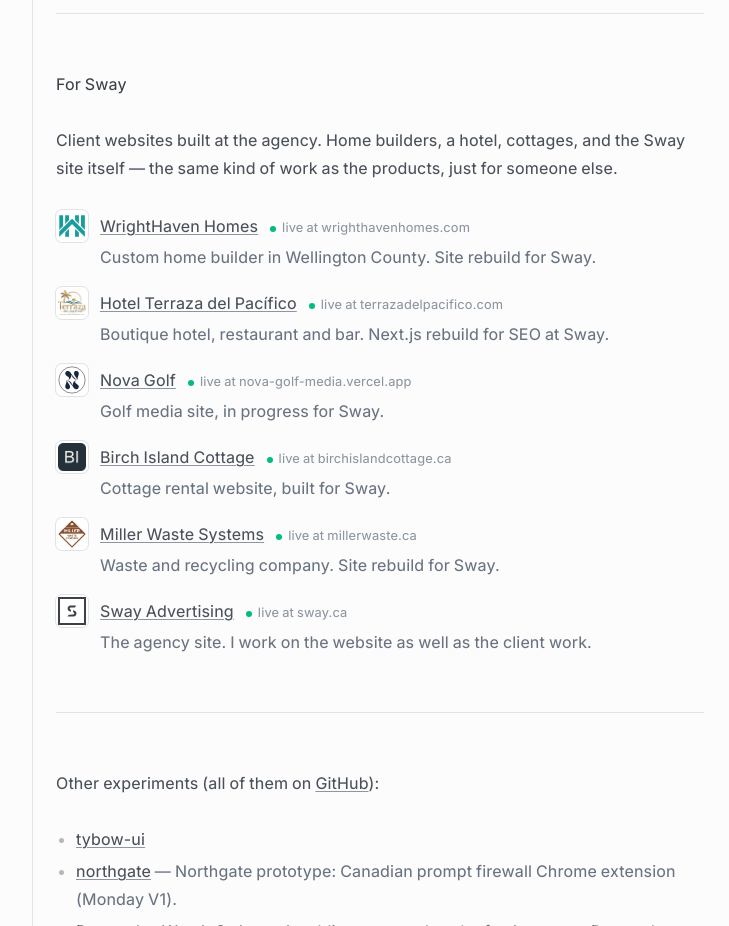
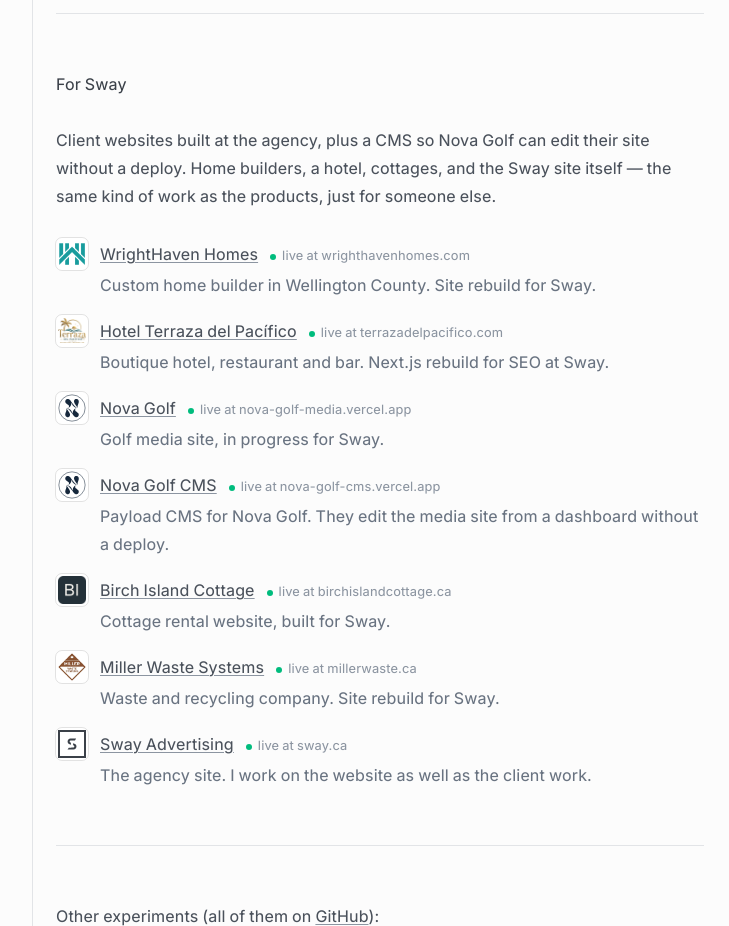
Before and after one commit to tysongreenan/tyson, a Next.js app: page /projects in a window 1280 px wide. Shown: the part 860-1786 px from the top of the page, without its empty margins (112-841 px from the left). Built offline with nearby package versions, Linux system fonts and the light colour scheme; no server answers.

Commit message:
Add Nova Golf CMS to the Sway client list
Payload dashboard so Nova Golf can edit the media site without a deploy.

```diff
--- a/app/page.tsx
+++ b/app/page.tsx
@@ -16,9 +16,9 @@ export default function About() {
         static codes are free and stay in the browser. They are the tools I wished existed, so I shipped them.
       </p>
       <p className="mt-7">
-        The other half of the job is client sites at Sway: a custom home builder, a hotel, cottages, and the agency
-        site itself. I care about search — including how those sites show up in AI answers — and about software that
-        marketing teams will actually use.
+        The other half of the job is client sites at Sway: a custom home builder, a hotel, cottages, a CMS for a golf
+        media site, and the agency site itself. I care about search — including how those sites show up in AI answers
+        — and about software that marketing teams will actually use.
       </p>
       <p className="mt-7">
         Outside of work I am usually on another side project, or out walking with my dog Luna.
--- a/app/projects/page.tsx
+++ b/app/projects/page.tsx
@@ -57,8 +57,9 @@ export default async function Projects() {
         For Sway
       </h2>
       <p className="mt-7">
-        Client websites built at the agency. Home builders, a hotel, cottages, and the Sway site itself — the same
-        kind of work as the products, just for someone else.
+        Client websites built at the agency, plus a CMS so Nova Golf can edit their site without a deploy. Home
+        builders, a hotel, cottages, and the Sway site itself — the same kind of work as the products, just for
+        someone else.
       </p>
       <ul className="mt-7 space-y-4">
         {clients.map((c) => (
--- a/content/projects.tsx
+++ b/content/projects.tsx
@@ -107,6 +107,16 @@ export const clients: Client[] = [
     blurb: "Golf media site, in progress for Sway.",
   },
   {
+    repo: "nova-golf-cms",
+    slug: "nova-golf-cms",
+    date: "2026-08",
+    title: "Nova Golf CMS",
+    href: "https://nova-golf-cms.vercel.app",
+    live: "https://nova-golf-cms.vercel.app",
+    mark: "/projects/nova-golf.svg",
+    blurb: "Payload CMS for Nova Golf. They edit the media site from a dashboard without a deploy.",
+  },
+  {
     repo: "birch-island-cottage",
     slug: "birch-island-cottage",
     date: "2026-06",
@@ -156,6 +166,7 @@ export const hidden = new Set<string>([
   "Miller-Waste-Systems",
   "birch-island-cottage",
   "nova-golf-media",
+  "nova-golf-cms",
   "wrighthaven-clone",
   "uk-cookie-consent",
 ]);
```
